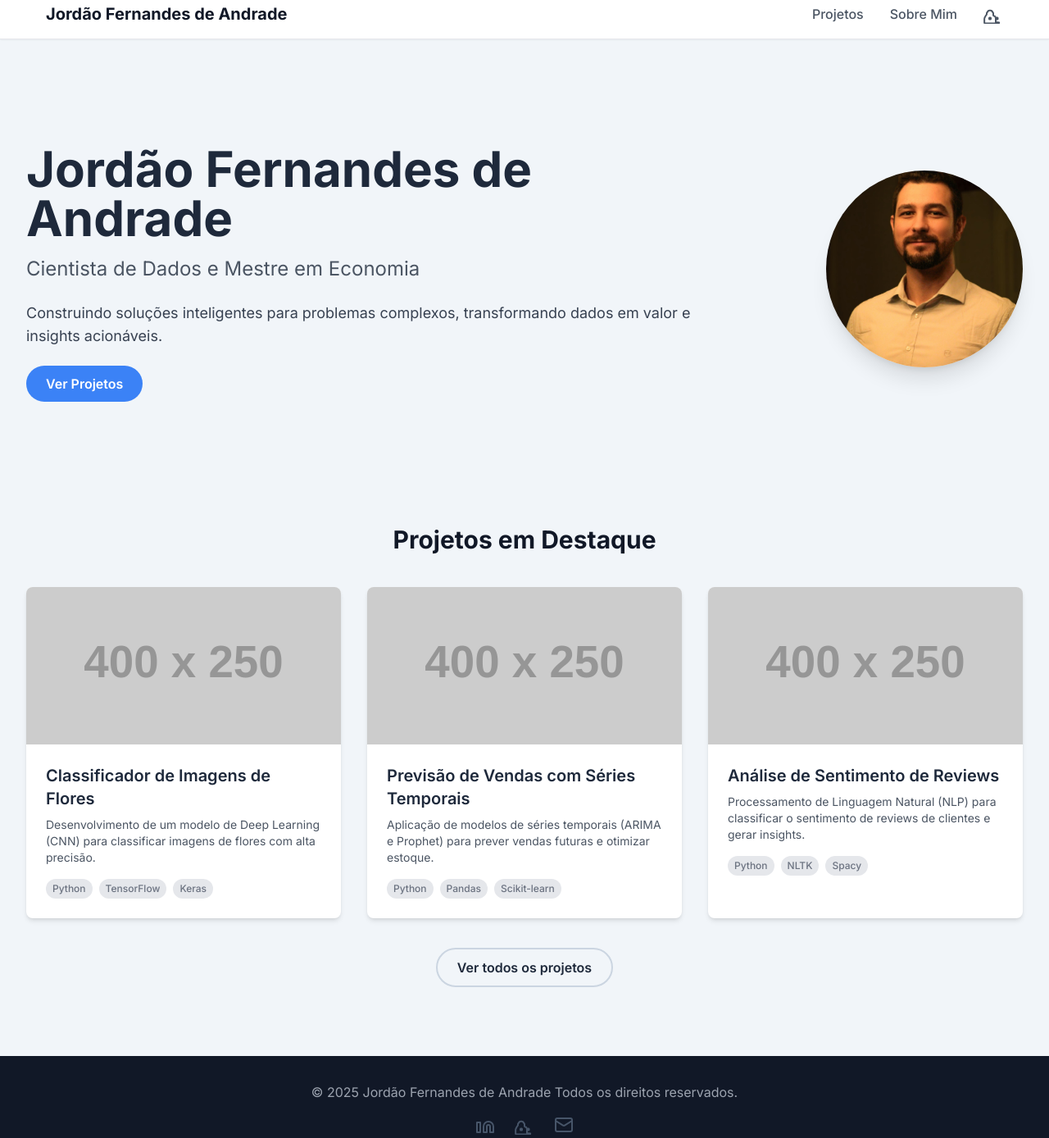
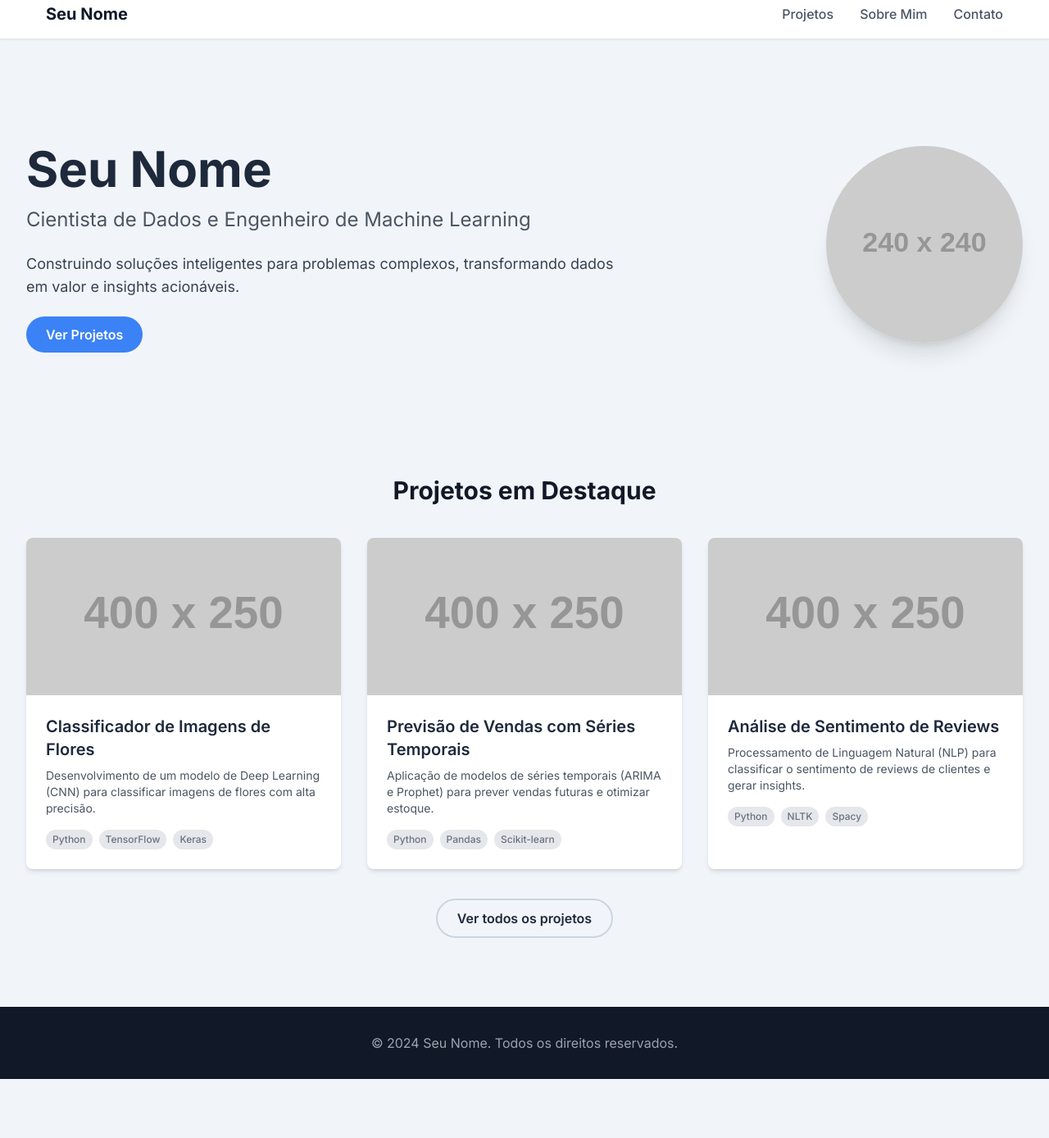
Before and after one commit to JF-Andrade/JF-Andrade.github.io, a plain HTML site: page index.html in a window 1280 px wide. Shown: the part 13-1401 px from the top of the page at 82% size. After the commit the page ends 1329 px from the top, so only its background shows below. Drawn offline with nearby package versions, Linux system fonts and the light colour scheme; placeholder pictures from the web are drawn by us.

Commit message:
Update index.html

```diff
--- a/index.html
+++ b/index.html
@@ -17,14 +17,11 @@
     <!-- Seção do Cabeçalho e Navegação -->
     <header class="bg-white shadow-sm p-4 md:px-8 border-b border-gray-200">
         <nav class="container mx-auto flex justify-between items-center">
-            <a href="index.html" class="text-xl font-bold text-gray-900">Jordão Fernandes de Andrade</a>
+            <a href="index.html" class="text-xl font-bold text-gray-900">Seu Nome</a>
             <div class="flex space-x-6 md:space-x-8 text-gray-600 font-medium">
                 <a href="projects.html" class="hover:text-gray-900 transition-colors duration-200">Projetos</a>
                 <a href="about.html" class="hover:text-gray-900 transition-colors duration-200">Sobre Mim</a>
-                <!-- Ícone do GitHub para navegação -->
-                <a href="https://github.com/JF-Andrade" target="_blank" rel="noopener noreferrer" class="hover:text-gray-900 transition-colors duration-200">
-                    <svg xmlns="http://www.w3.org/2000/svg" width="24" height="24" viewBox="0 0 24 24" fill="none" stroke="currentColor" stroke-width="2" stroke-linecap="round" stroke-linejoin="round" class="lucide lucide-github"><path d="M15 22v-4a4.8 4.8 0 0 0-1-3.21c-.53-.18-1-.31-1.4-.49a1 1 0 0 1-.6-.97V11a.8.8 0 0 1-.2-.5c-.38-.45-1.1-1.5-2-2.5a2 2 0 0 0-1-.3c-.23-.03-.5-.05-.8-.05c-.3 0-.57.02-.8.05a2 2 0 0 0-1 .3c-.9 1-1.62 2.05-2 2.5a.8.8 0 0 1-.2.5v1.23c0 .34-.14.67-.4.97-.48.6-1.02 1.3-1.44 2.11a4.81 4.81 0 0 0-1 3.21v4c0 .55.45 1 1 1h16c.55 0 1-.45 1-1Z"/><path d="M9 18a.5.5 0 0 1-.5.5h-1a.5.5 0 0 1-.5-.5v-1a.5.5 0 0 1 .5-.5h1a.5.5 0 0 1 .5.5v1Z"/><path d="M17.5 18a.5.5 0 0 1-.5.5h-1a.5.5 0 0 1-.5-.5v-1a.5.5 0 0 1 .5-.5h1a.5.5 0 0 1 .5.5v1Z"/></svg>
-                </a>
+                <a href="contact.html" class="hover:text-gray-900 transition-colors duration-200">Contato</a>
             </div>
         </nav>
     </header>
@@ -33,12 +30,12 @@
 
         <!-- Seção de Apresentação (Hero Section) -->
         <section class="flex flex-col md:flex-row items-center md:justify-between py-16 md:py-24">
-            <div class="md:w-4/5 text-center md:text-left mb-8 md:mb-0">
+            <div class="md:w-3/5 text-center md:text-left mb-8 md:mb-0">
                 <h1 class="text-4xl sm:text-5xl md:text-6xl font-bold leading-tight mb-4">
-                    Jordão Fernandes de Andrade
+                    Seu Nome
                 </h1>
                 <p class="text-xl sm:text-2xl text-gray-600 mb-6">
-                    Cientista de Dados e Mestre em Economia
+                    Cientista de Dados e Engenheiro de Machine Learning
                 </p>
                 <p class="text-lg text-gray-700 mb-8">
                     Construindo soluções inteligentes para problemas complexos,
@@ -50,7 +47,7 @@
             </div>
             <div class="md:w-2/5 flex justify-center md:justify-end">
                 <!-- Imagem de perfil - usar um placeholder por enquanto -->
-                <img src="assets/img/perfil_github.jpg" alt="Foto de Perfil" class="rounded-full shadow-xl w-40 h-40 md:w-60 md:h-60 object-cover">
+                <img src="https://placehold.co/240x240/1f2937/d1d5db?text=Sua+Foto" alt="Sua Foto de Perfil" class="rounded-full shadow-xl w-40 h-40 md:w-60 md:h-60 object-cover">
             </div>
         </section>
 
@@ -116,18 +113,7 @@
     <!-- Seção do Rodapé -->
     <footer class="bg-gray-900 text-gray-400 py-8 text-center">
         <div class="container mx-auto">
-            <p>&copy; 2025 Jordão Fernandes de Andrade Todos os direitos reservados.</p>
-            <div class="mt-4 flex justify-center space-x-6">
-                <a href="https://www.linkedin.com/in/jordaofernandes/" target="_blank" rel="noopener noreferrer" class="hover:text-white transition-colors duration-200">
-                    <svg xmlns="http://www.w3.org/2000/svg" width="24" height="24" viewBox="0 0 24 24" fill="none" stroke="currentColor" stroke-width="2" stroke-linecap="round" stroke-linejoin="round" class="lucide lucide-linkedin footer-icon"><path d="M16 8a6 6 0 0 1 6 6v7h-4v-7a2 2 0 0 0-2-2a2 2 0 0 0-2 2v7h-4v-7a6 6 0 0 1 6-6z"/><rect width="4" height="12" x="2" y="9"/></svg>
-                </a>
-                <a href="https://github.com/JF-Andrade" target="_blank" rel="noopener noreferrer" class="hover:text-white transition-colors duration-200">
-                    <svg xmlns="http://www.w3.org/2000/svg" width="24" height="24" viewBox="0 0 24 24" fill="none" stroke="currentColor" stroke-width="2" stroke-linecap="round" stroke-linejoin="round" class="lucide lucide-github footer-icon"><path d="M15 22v-4a4.8 4.8 0 0 0-1-3.21c-.53-.18-1-.31-1.4-.49a1 1 0 0 1-.6-.97V11a.8.8 0 0 1-.2-.5c-.38-.45-1.1-1.5-2-2.5a2 2 0 0 0-1-.3c-.23-.03-.5-.05-.8-.05c-.3 0-.57.02-.8.05a2 2 0 0 0-1 .3c-.9 1-1.62 2.05-2 2.5a.8.8 0 0 1-.2.5v1.23c0 .34-.14.67-.4.97-.48.6-1.02 1.3-1.44 2.11a4.81 4.81 0 0 0-1 3.21v4c0 .55.45 1 1 1h16c.55 0 1-.45 1-1Z"/><path d="M9 18a.5.5 0 0 1-.5.5h-1a.5.5 0 0 1-.5-.5v-1a.5.5 0 0 1 .5-.5h1a.5.5 0 0 1 .5.5v1Z"/><path d="M17.5 18a.5.5 0 0 1-.5.5h-1a.5.5 0 0 1-.5-.5v-1a.5.5 0 0 1 .5-.5h1a.5.5 0 0 1 .5.5v1Z"/></svg>
-                </a>
-                <a href="mailto:jordaoandrade@gmail.com" class="hover:text-white transition-colors duration-200">
-                    <svg xmlns="http://www.w3.org/2000/svg" width="24" height="24" viewBox="0 0 24 24" fill="none" stroke="currentColor" stroke-width="2" stroke-linecap="round" stroke-linejoin="round" class="lucide lucide-mail footer-icon"><rect width="20" height="16" x="2" y="4" rx="2"/><path d="m22 7-8.97 5.7a1.94 1.94 0 0 1-2.06 0L2 7"/></svg>
-                </a>
-            </div>
+            <p>&copy; 2024 Seu Nome. Todos os direitos reservados.</p>
         </div>
     </footer>
 </body>
```
